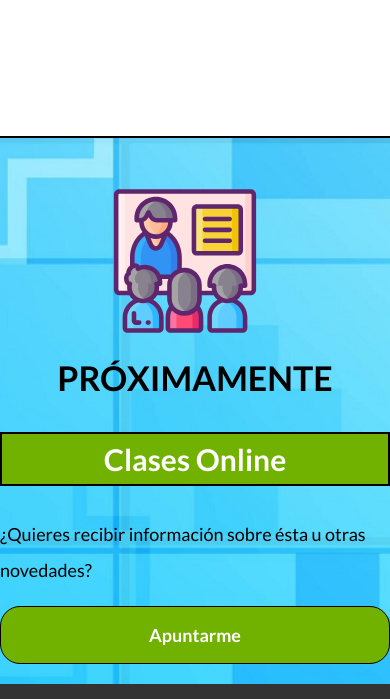
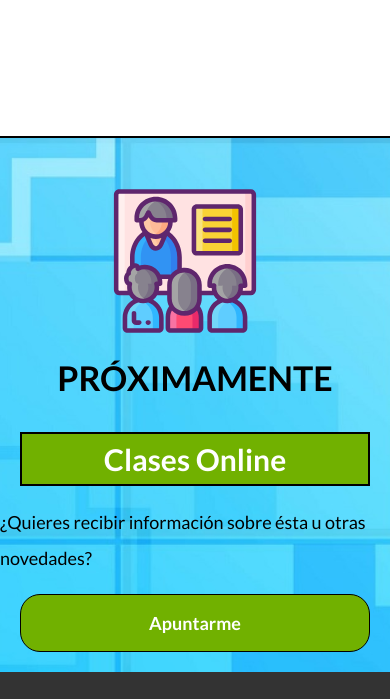
Before and after one commit to ppsmillenium/Medicina, a plain HTML site: page index.html in a window 390 px wide. Shown: the part 4467-5166 px from the top of the page. Drawn offline with Linux system fonts and the light colour scheme.

Commit message:
proximamente margin clases online - boton proximamente

```diff
--- a/css/styles.css
+++ b/css/styles.css
@@ -521,6 +521,12 @@ testimonial blockquote {
     .proximamente h2 {
         text-align: center;
     }
+    .proximamente-txt h3 {
+        margin: 0 2rem;
+    }
+    .proximamente .boton {
+        margin: 0 2rem;
+    }
 }
 
 .proximamente {
```
